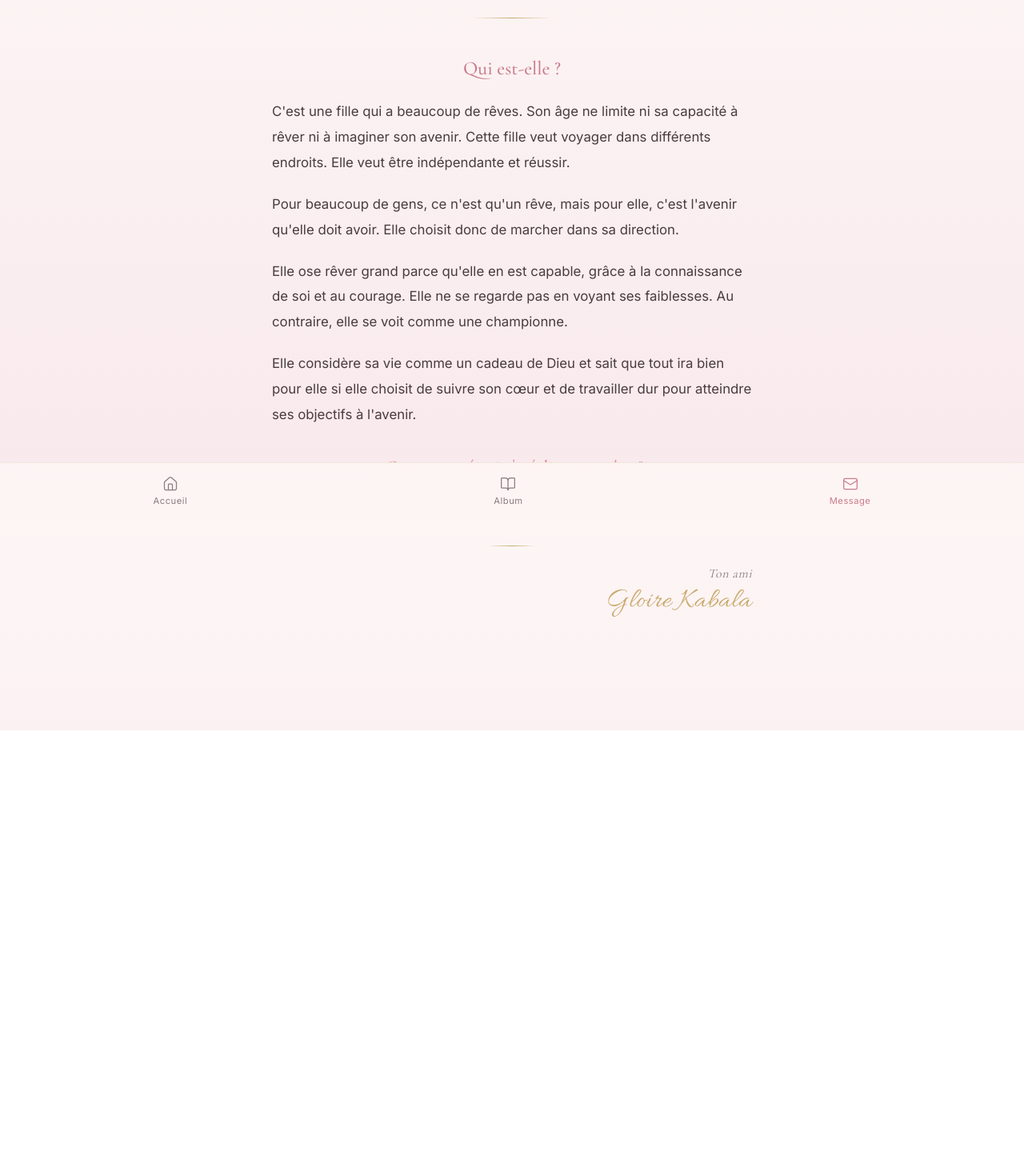
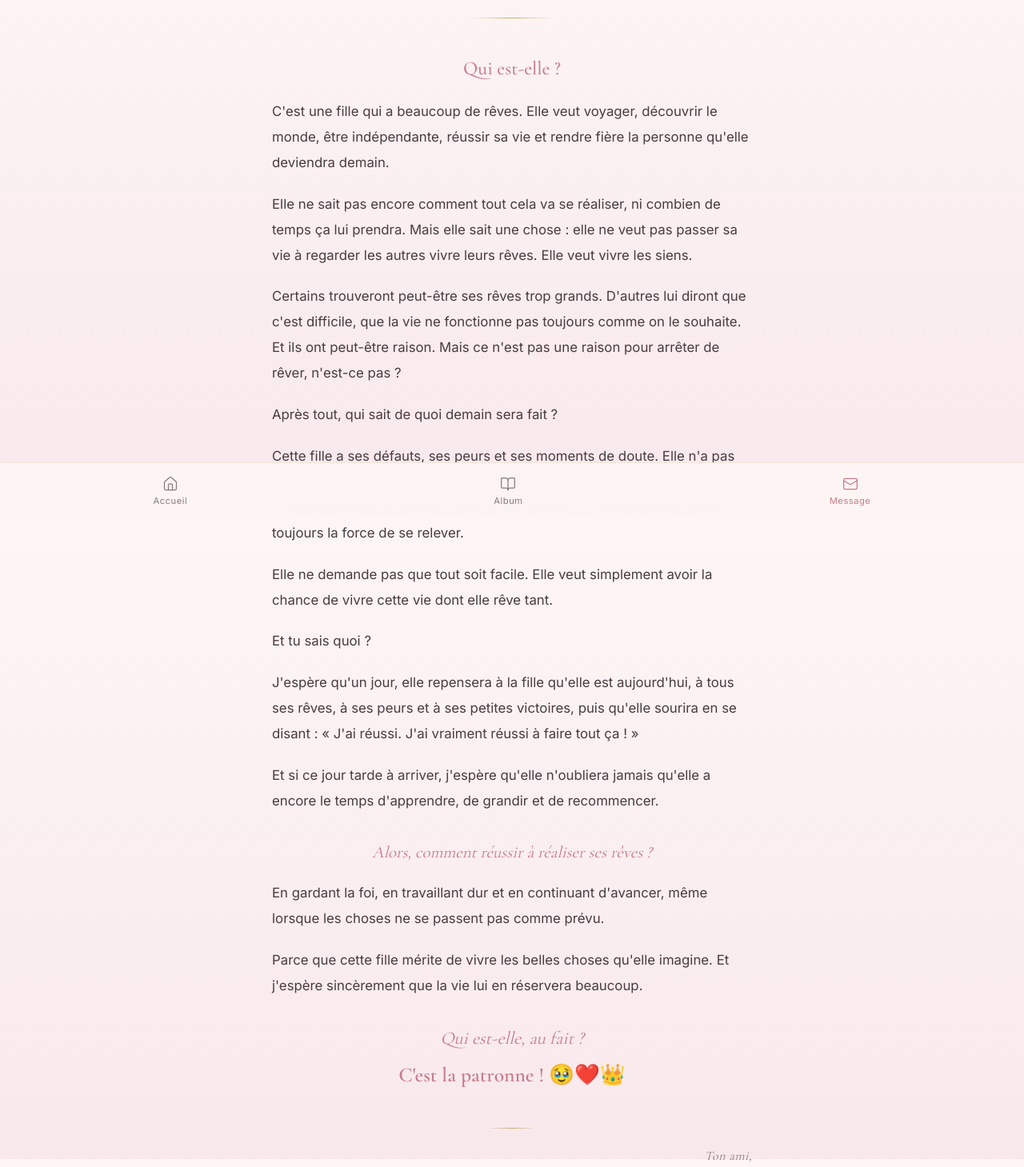
Before and after one commit to Gloire2798/Gemy-portrait, a Next.js app: page /message in a window 1280 px wide. Shown: the part 151-1610 px from the top of the page at 80% size. Before the commit the page ends 1064 px from the top, so only its background shows below. Built offline with nearby package versions, Linux system fonts and the light colour scheme.

Commit message:
Refine text in page.tsx for better expression
Updated text content for clarity and emotional impact.

```diff
--- a/app/message/page.tsx
+++ b/app/message/page.tsx
@@ -98,7 +98,7 @@
             letterSpacing: "0.5px",
           }}
         >
-          Comment réussir
+          Comment réussir ?
         </h2>
 
         <div
@@ -134,32 +134,85 @@
           }}
         >
           <p style={{ margin: "0 0 20px" }}>
-            C'est une fille qui a beaucoup de rêves. Son âge ne limite ni sa
-            capacité à rêver ni à imaginer son avenir. Cette fille veut voyager
-            dans différents endroits. Elle veut être indépendante et réussir.
+            C'est une fille qui a beaucoup de rêves. Elle veut voyager,
+            découvrir le monde, être indépendante, réussir sa vie et rendre
+            fière la personne qu'elle deviendra demain.
           </p>
 
           <p style={{ margin: "0 0 20px" }}>
-            Pour beaucoup de gens, ce n'est qu'un rêve, mais pour elle, c'est
-            l'avenir qu'elle doit avoir. Elle choisit donc de marcher dans sa
-            direction.
+            Elle ne sait pas encore comment tout cela va se réaliser, ni combien
+            de temps ça lui prendra. Mais elle sait une chose : elle ne veut pas
+            passer sa vie à regarder les autres vivre leurs rêves. Elle veut
+            vivre les siens.
           </p>
 
           <p style={{ margin: "0 0 20px" }}>
-            Elle ose rêver grand parce qu'elle en est capable, grâce à la
-            connaissance de soi et au courage. Elle ne se regarde pas en voyant
-            ses faiblesses. Au contraire, elle se voit comme une championne.
+            Certains trouveront peut-être ses rêves trop grands. D'autres lui
+            diront que c'est difficile, que la vie ne fonctionne pas toujours
+            comme on le souhaite. Et ils ont peut-être raison. Mais ce n'est pas
+            une raison pour arrêter de rêver, n'est-ce pas ?
           </p>
 
           <p style={{ margin: "0 0 20px" }}>
-            Elle considère sa vie comme un cadeau de Dieu et sait que tout ira
-            bien pour elle si elle choisit de suivre son cœur et de travailler
-            dur pour atteindre ses objectifs à l'avenir.
+            Après tout, qui sait de quoi demain sera fait ?
+          </p>
+
+          <p style={{ margin: "0 0 20px" }}>
+            Cette fille a ses défauts, ses peurs et ses moments de doute. Elle
+            n'a pas toutes les réponses, elle ne sait pas toujours si elle prend
+            le bon chemin, mais elle avance. Et même si elle tombe parfois,
+            j'espère qu'elle trouvera toujours la force de se relever.
+          </p>
+
+          <p style={{ margin: "0 0 20px" }}>
+            Elle ne demande pas que tout soit facile. Elle veut simplement avoir
+            la chance de vivre cette vie dont elle rêve tant.
+          </p>
+
+          <p style={{ margin: "0 0 20px" }}>
+            Et tu sais quoi ?
+          </p>
+
+          <p style={{ margin: "0 0 20px" }}>
+            J'espère qu'un jour, elle repensera à la fille qu'elle est
+            aujourd'hui, à tous ses rêves, à ses peurs et à ses petites
+            victoires, puis qu'elle sourira en se disant : « J'ai réussi. J'ai
+            vraiment réussi à faire tout ça ! »
+          </p>
+
+          <p style={{ margin: "0 0 20px" }}>
+            Et si ce jour tarde à arriver, j'espère qu'elle n'oubliera jamais
+            qu'elle a encore le temps d'apprendre, de grandir et de recommencer.
           </p>
 
           <p
             style={{
               margin: "32px 0 20px",
+              fontFamily: "var(--font-cormorant), serif",
+              fontSize: "1.3rem",
+              fontStyle: "italic",
+              color: "#C97B8A",
+              textAlign: "center",
+              lineHeight: 1.5,
+            }}
+          >
+            Alors, comment réussir à réaliser ses rêves ?
+          </p>
+
+          <p style={{ margin: "0 0 20px" }}>
+            En gardant la foi, en travaillant dur et en continuant d'avancer,
+            même lorsque les choses ne se passent pas comme prévu.
+          </p>
+
+          <p style={{ margin: "0 0 20px" }}>
+            Parce que cette fille mérite de vivre les belles choses qu'elle
+            imagine. Et j'espère sincèrement que la vie lui en réservera
+            beaucoup.
+          </p>
+
+          <p
+            style={{
+              margin: "32px 0 12px",
               fontFamily: "var(--font-cormorant), serif",
               fontSize: "1.4rem",
               fontStyle: "italic",
@@ -168,9 +221,21 @@
               lineHeight: 1.5,
             }}
           >
-            Comment réussir à réaliser son rêve ?
-            <br />
-            Parce qu'elle est la patronne.
+            Qui est-elle, au fait ?
+          </p>
+
+          <p
+            style={{
+              margin: "0 0 20px",
+              fontFamily: "var(--font-cormorant), serif",
+              fontSize: "1.6rem",
+              fontWeight: 600,
+              color: "#C97B8A",
+              textAlign: "center",
+              lineHeight: 1.4,
+            }}
+          >
+            C'est la patronne ! 🥹❤️👑
           </p>
         </div>
 
@@ -202,7 +267,7 @@
               letterSpacing: "0.5px",
             }}
           >
-            Ton ami
+            Ton ami,
           </p>
           <p
             style={{
@@ -317,4 +382,4 @@
       <span>{label}</span>
     </button>
   );
-            }
+              }
```
